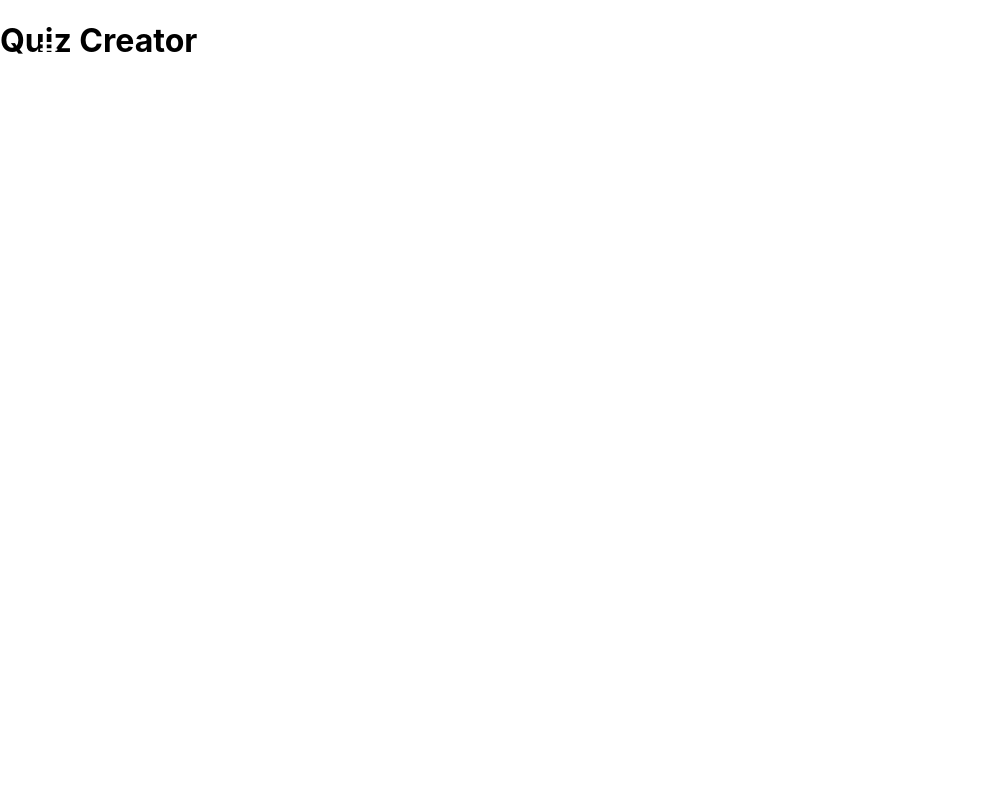
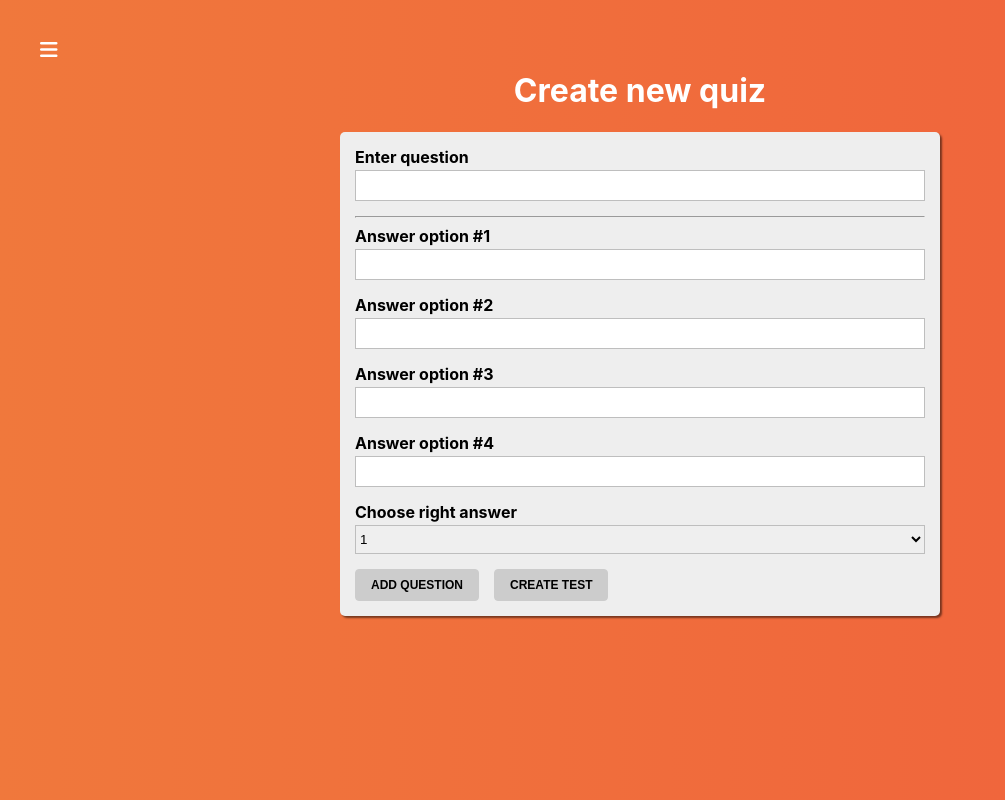
Before and after one commit to keXXpert/reactQuiz, a React (Create React App) app: page /quiz-creator in a window 1280 px wide. Shown: the whole page, without its empty margins (0-1005 px from the left). Built offline with nearby package versions, Linux system fonts and the light colour scheme.

Commit message:
added new quiz form validation

```diff
--- /dev/null
+++ b/src/UI/Select/Select.jsx
@@ -0,0 +1,19 @@
+import React from 'react'
+import myCSS from './Select.module.css'
+
+const Select = ({label, value, onChange, options}) => {
+    const id = label + '-' + Math.random()
+
+    return (
+        <div className={myCSS.Select}>
+            <label htmlFor={id}>{label}</label>
+            <select id={id} value={value} onChange={onChange}>
+                {options.map((option, index) =>
+                    <option key={option.value+index} value={option.value}>{option.text}</option>
+                )}
+            </select>
+        </div>
+    )
+}
+
+export default Select
--- /dev/null
+++ b/src/UI/Select/Select.module.css
@@ -0,0 +1,21 @@
+.Select {
+    margin-bottom: 15px;
+}
+
+.Select label {
+    margin: 0 0 3px 0;
+    padding: 0;
+    font-weight: bold;
+    display: block;
+}
+
+.Select select{
+    display: block;
+    box-sizing: border-box;
+    border: 1px solid #bebebe;
+    margin: 0 0 5px;
+    height: 29px;
+    width: 100%;
+    outline: none;
+    transition: all .3s ease-in-out;
+}
--- a/src/components/QuizCreator/QuizCreator.jsx
+++ b/src/components/QuizCreator/QuizCreator.jsx
@@ -1,10 +1,126 @@
-import React from 'react'
-import myCSS from './QuizCreator.module.css'
+import React, { useState } from "react";
+import myCSS from "./QuizCreator.module.css";
+import Input from "../../UI/Input/Input";
+import Button from "../../UI/Button/Button";
+import {
+  createControl,
+  validate,
+  validateForm,
+} from "../../utils/FormFramework/FormFramework";
+import Select from "../../UI/Select/Select";
+
+const createAnswersControl = () => {
+  let answers = [];
+  for (let index = 0; index < 4; index++) {
+    answers.push(
+      createControl(
+        {
+          label: "Answer option #" + (index + 1),
+          errorMessage: "Value could not be empty",
+        },
+        { required: true }
+      )
+    );
+  }
+  return answers;
+};
+
+const initialFormControls = {
+  question: createControl(
+    {
+      label: "Enter question",
+      errorMessage: "Question could not be empty",
+    },
+    { required: true }
+  ),
+  answers: createAnswersControl(),
+};
 
 const QuizCreator = (props) => {
+  const [quiz, setQuiz] = useState([]);
+  const [rightAnswerId, setRightAnswerId] = useState(1);
+  const [isFormValid, setFormValid] = useState(false);
+  const [formControls, setControls] = useState(initialFormControls);
+
+  const submitHandler = (evt) => {
+    evt.preventDefault();
+  };
+
+  const addQuestionHandler = () => {};
+  const addQuizHandler = () => {};
+  const selectChangeHandler = (evt) => {
+    setRightAnswerId(+evt.target.value);
+  };
+  const inputChangeHangler = (value, controlName, index) => {
+    debugger;
+    const localFormControls = { ...formControls };
+    const control =
+      controlName === "answer"
+        ? { ...formControls.answers[index] }
+        : { ...formControls.question };
+    control.touched = true;
+    control.value = value;
+    control.valid = validate(value, control.validation);
+    if (controlName === "answer") localFormControls.answers[index] = control;
+    else localFormControls.question = control;
+    setControls(localFormControls);
+
+    // checking whole form to be valid
+    setFormValid(validateForm(localFormControls));
+  };
+
+  const rederInput = (control, name, index) => {
     return (
-        <div><h1>Quiz Creator</h1></div>
-    )
-}
+      <Input
+        key={index}
+        {...control}
+        shouldValidate={!!control.validation}
+        onChange={(evt) => {
+          inputChangeHangler(evt.target.value, name, index);
+        }}
+      />
+    );
+  };
+  const renderInputs = () => {
+    return (
+      <>
+        {rederInput(formControls.question, "question")}
+        <hr />
+        {formControls.answers.map((answer, index) => {
+          return rederInput(answer, "answer", index);
+        })}
+      </>
+    );
+  };
 
-export default QuizCreator
+  return (
+    <div className={myCSS.QuizCreator}>
+      <div>
+        <h1>Create new quiz</h1>
+        <form onSubmit={submitHandler}>
+          {renderInputs()}
+
+          <Select
+            label="Choose right answer"
+            value={rightAnswerId}
+            onChange={selectChangeHandler}
+            options={[
+              { text: 1, value: 1 },
+              { text: 2, value: 2 },
+              { text: 3, value: 3 },
+              { text: 4, value: 4 },
+            ]}
+          />
+          <Button type="primary" onClick={addQuestionHandler} disabled={!isFormValid}>
+            Add question
+          </Button>
+          <Button type="success" onClick={addQuizHandler} disabled={!isFormValid}>
+            Create test
+          </Button>
+        </form>
+      </div>
+    </div>
+  );
+};
+
+export default QuizCreator;
--- a/src/components/QuizCreator/QuizCreator.module.css
+++ b/src/components/QuizCreator/QuizCreator.module.css
@@ -1,3 +1,26 @@
 .QuizCreator {
+    display: flex;
+    justify-content: center;
+    padding-top: 50px;
+    flex-grow: 1;
+    width: 100%;
+    background: linear-gradient(270deg, #f0613c 0%, #f0783c 100%);
+}
 
+.QuizCreator > div {
+    width: 100%;
+    max-width: 600px;
+    padding: 0 20px;
 }
+
+.QuizCreator h1 {
+    text-align: center;
+    color: #fff;
+}
+
+.QuizCreator form {
+    background: #eee;
+    border-radius: 5px;
+    padding: 15px;
+    box-shadow: 2px 2px 2px rgba(0,0,0, .5);
+}
--- /dev/null
+++ b/src/utils/FormFramework/FormFramework.js
@@ -0,0 +1,31 @@
+export function createControl (config, validation) {
+    return {
+        ...config,
+        validation,
+        valid: !validation,
+        touched: false,
+        value: ''
+    }
+}
+
+export function validate(value, validation = null) {
+    if (!validation) return true
+    let isValid = true
+    if (validation.required) {
+        isValid = value.trim() !== '' && isValid
+    }
+    // if (validation.email) {
+    //     isValid = validateEmail(value) && isValid
+    // }
+    // if (validation.minLength) {
+    //     isValid = value.length >= validation.minLength && isValid
+    // }
+    return isValid
+}
+
+export function validateForm (formControls) {
+   let localFormValid = true
+   localFormValid = formControls.question.valid && localFormValid
+   localFormValid = !formControls.answers.map(answer => answer.valid).includes(false) && localFormValid
+   return localFormValid
+}
```
